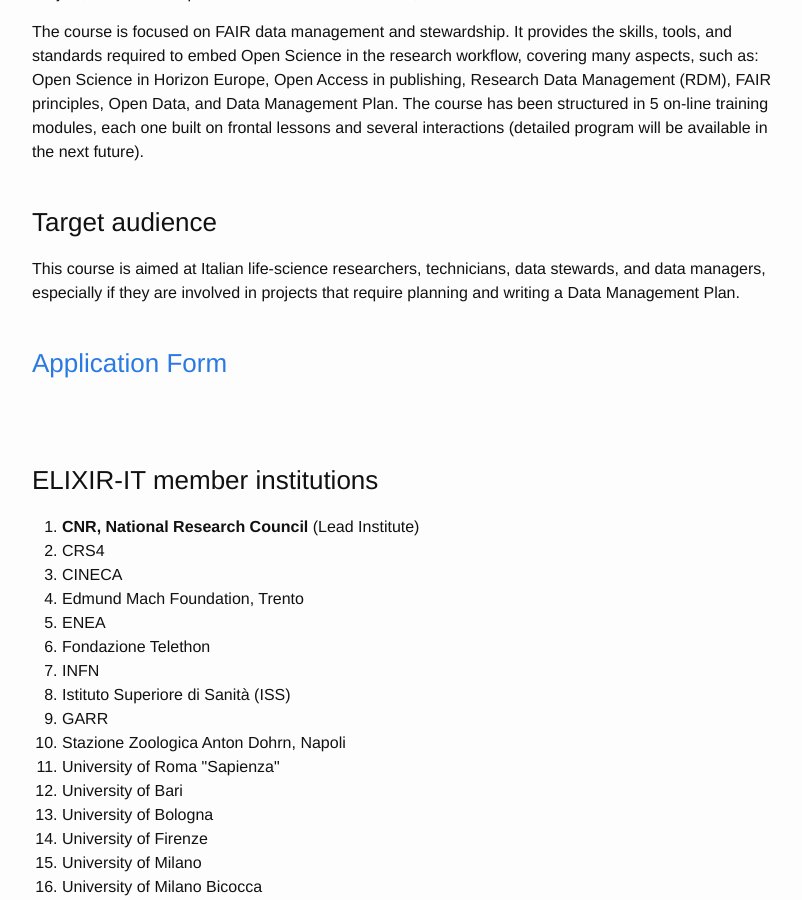
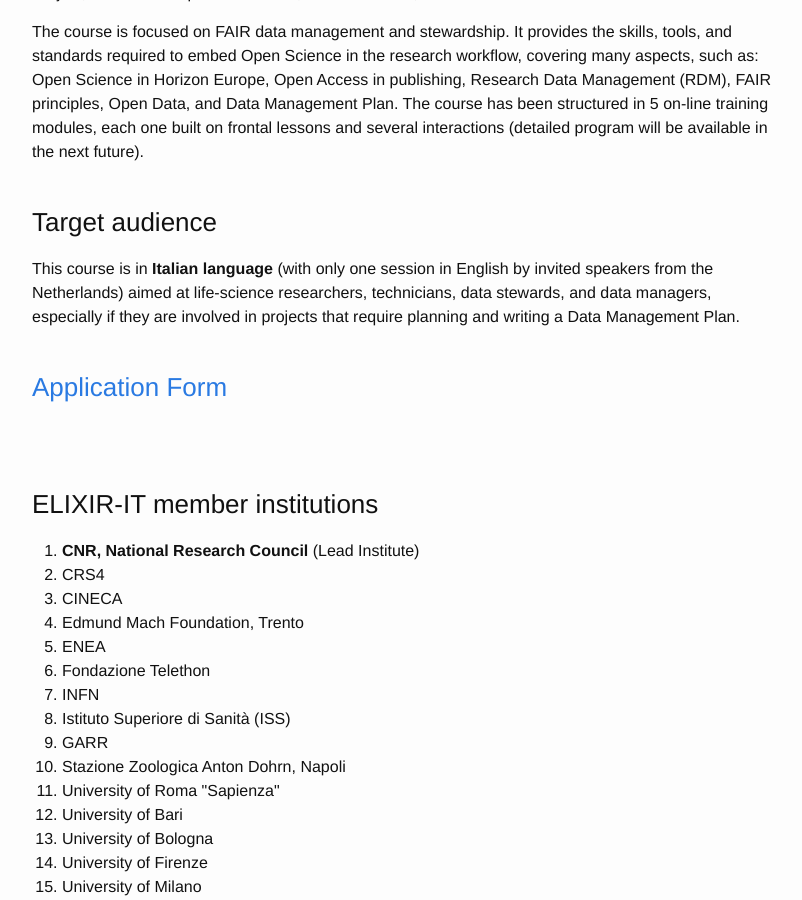
Before and after one commit to ELIXIR-IIB-training/website, a Jekyll site: the page built from _posts/2022-02-16-FAIR_Data_Stewardship-online.md, in a window 1280 px wide and 900 px high, scrolled down 1946 px. Shown: the whole window, without its empty margins (238-1040 px from the left). Built offline with Jekyll 4.4.1, drawn with Linux system fonts in a browser that asks for light colours.

Commit message:
Added 'This course is in Italian language'

```diff
--- a/_posts/2022-02-16-FAIR_Data_Stewardship-online.md
+++ b/_posts/2022-02-16-FAIR_Data_Stewardship-online.md
@@ -92,7 +92,7 @@ The course has been structured in 5 on-line training modules, each one built on
 
 
 ### Target audience
-This course is aimed at Italian life-science researchers, technicians, data stewards, and data managers, especially if they are involved in projects that require planning and writing a Data Management Plan.
+This course is in **Italian language** (with only one session in English by invited speakers from the Netherlands) aimed at life-science researchers, technicians, data stewards, and data managers, especially if they are involved in projects that require planning and writing a Data Management Plan.
 <br>
 <br>
 
```
